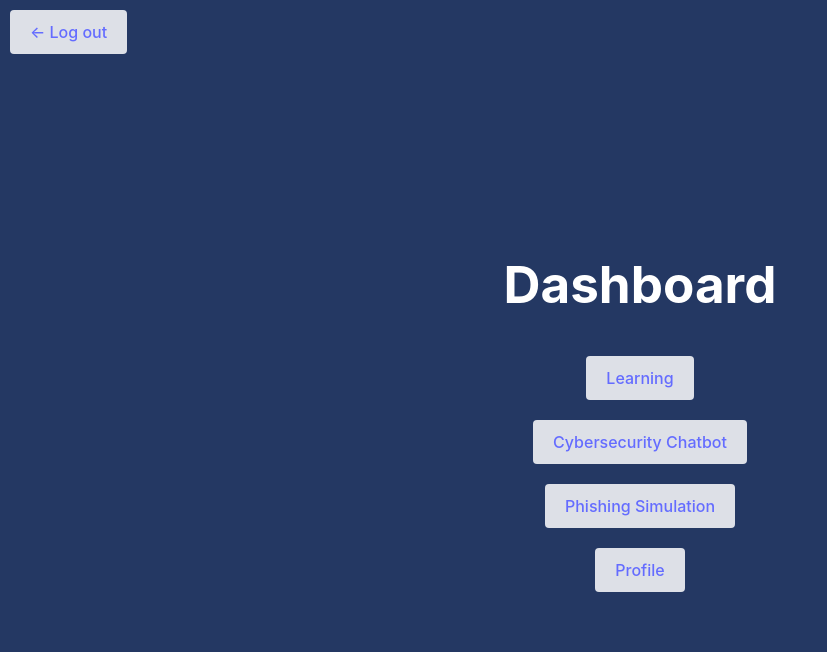
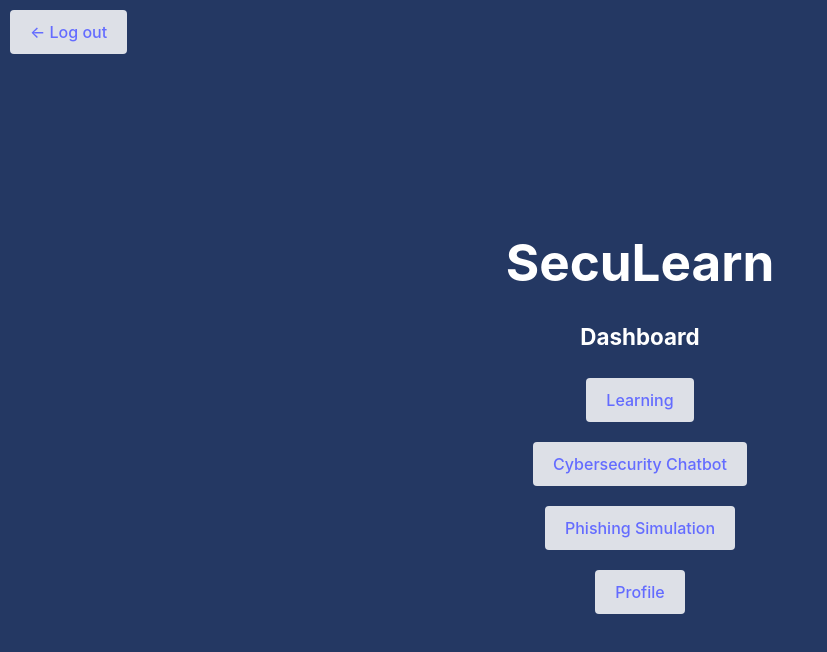
Before and after one commit to oliprev/OP_COMP3000, a React (Vite) app in the folder frontend/: page /main in a window 1280 px wide. Shown: the top 652 px of the page, without its empty margins (0-827 px from the left). Built offline with nearby package versions, Linux system fonts and the light colour scheme; no server answers; sample sign-in values are in the browser's storage.

Commit message:
Main page changed to improve UX

```diff
--- a/frontend/src/pages/MainPage.jsx
+++ b/frontend/src/pages/MainPage.jsx
@@ -42,8 +42,9 @@ function MainPage() {
     return (
         <div>
             <Link to = "/" onClick={handleLogout} className="back-link">← Log out</Link><br></br>
-            <h1>Dashboard</h1>
-            {firstName && <h2>Welcome, {firstName}!</h2>}
+            <h1>SecuLearn</h1>
+            <h2>Dashboard</h2>
+            {firstName && <h3>Welcome, {firstName}!</h3>}
             <Link to = "/main/topics">Learning</Link><br></br>
             <Link to = "/main/gemini">Cybersecurity Chatbot</Link><br></br>
             <Link to = "/main/phishing">Phishing Simulation</Link><br></br>
```
